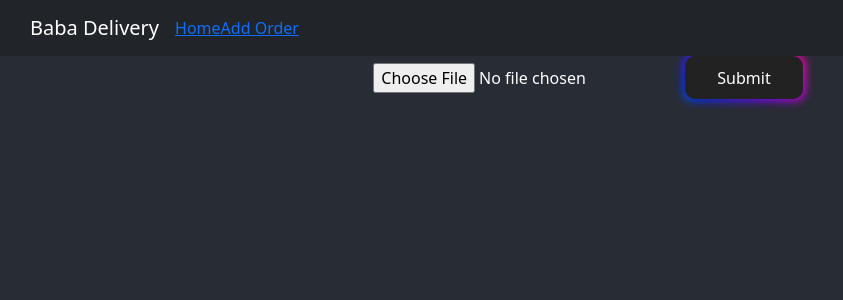
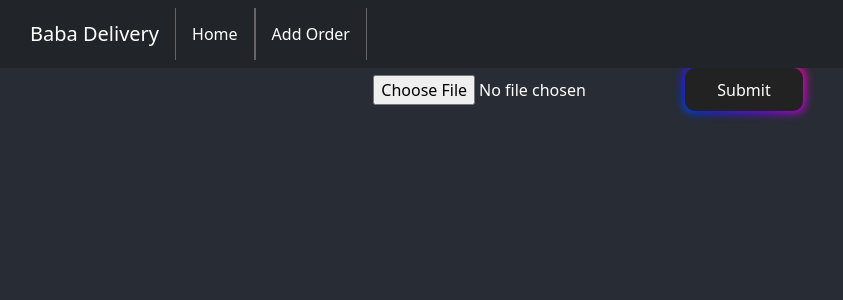
Before and after one commit to jovanat455/baba, a React (Create React App) app: page / in a window 1280 px wide. Shown: the top 300 px of the page, without its empty margins (52-895 px from the left). Built offline with nearby package versions, Linux system fonts and the light colour scheme.

Commit message:
Update NavbarLayout.js

```diff
--- a/src/components/NavbarLayout.js
+++ b/src/components/NavbarLayout.js
@@ -12,8 +12,8 @@ const NavBarLayout = () => {
           <Navbar.Toggle aria-controls="basic-navbar-nav" />
           <Navbar.Collapse id="basic-navbar-nav">
             <Nav className="me-auto">
-              <Link to="/">Home</Link>
-              <Link to="/AddOrder">Add Order</Link>
+              <Link to="/" className="menuList">Home</Link>
+              <Link to="/AddOrder" className="menuList">Add Order</Link>
             </Nav>
           </Navbar.Collapse>
         </Container>
```
